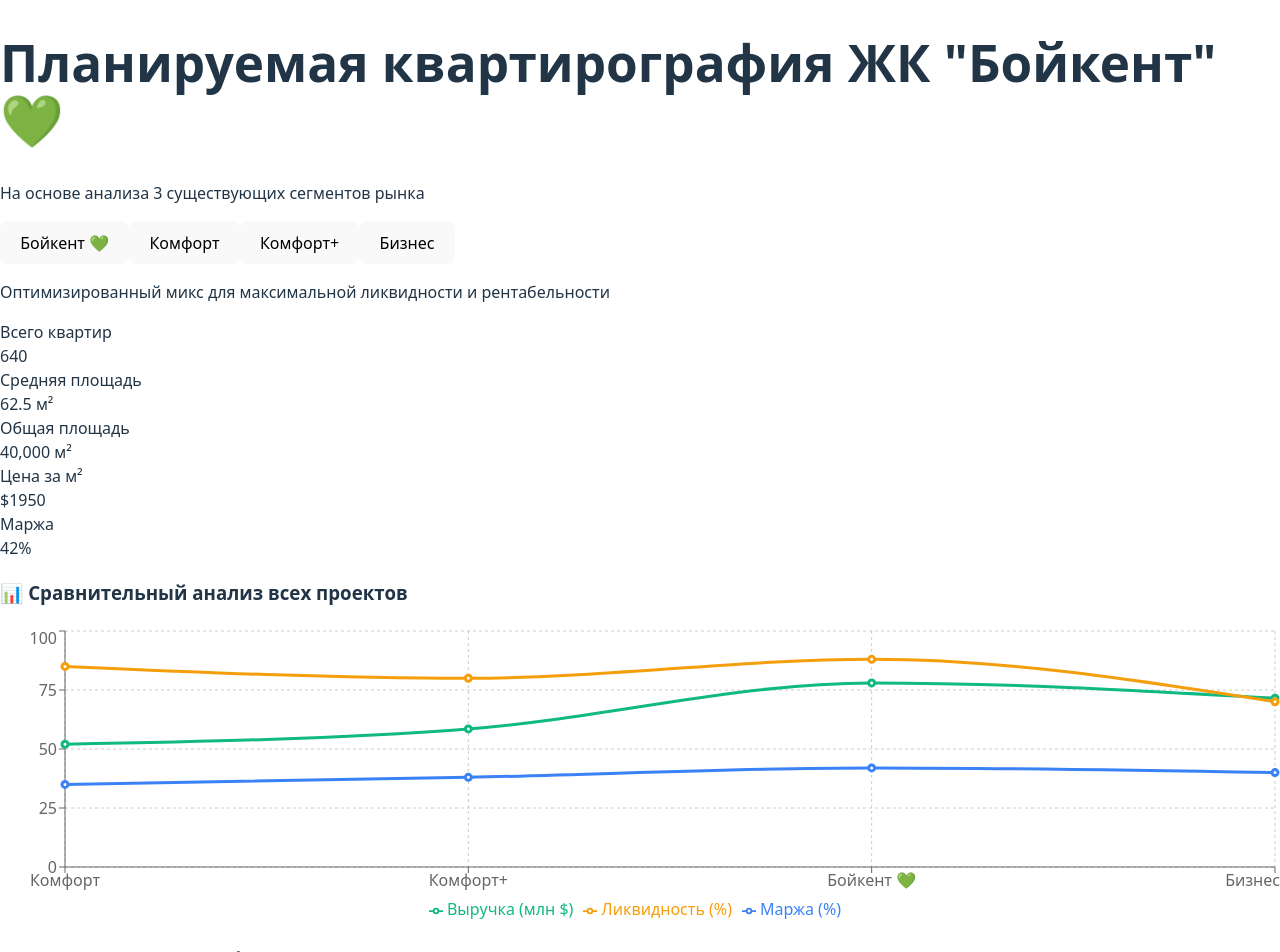
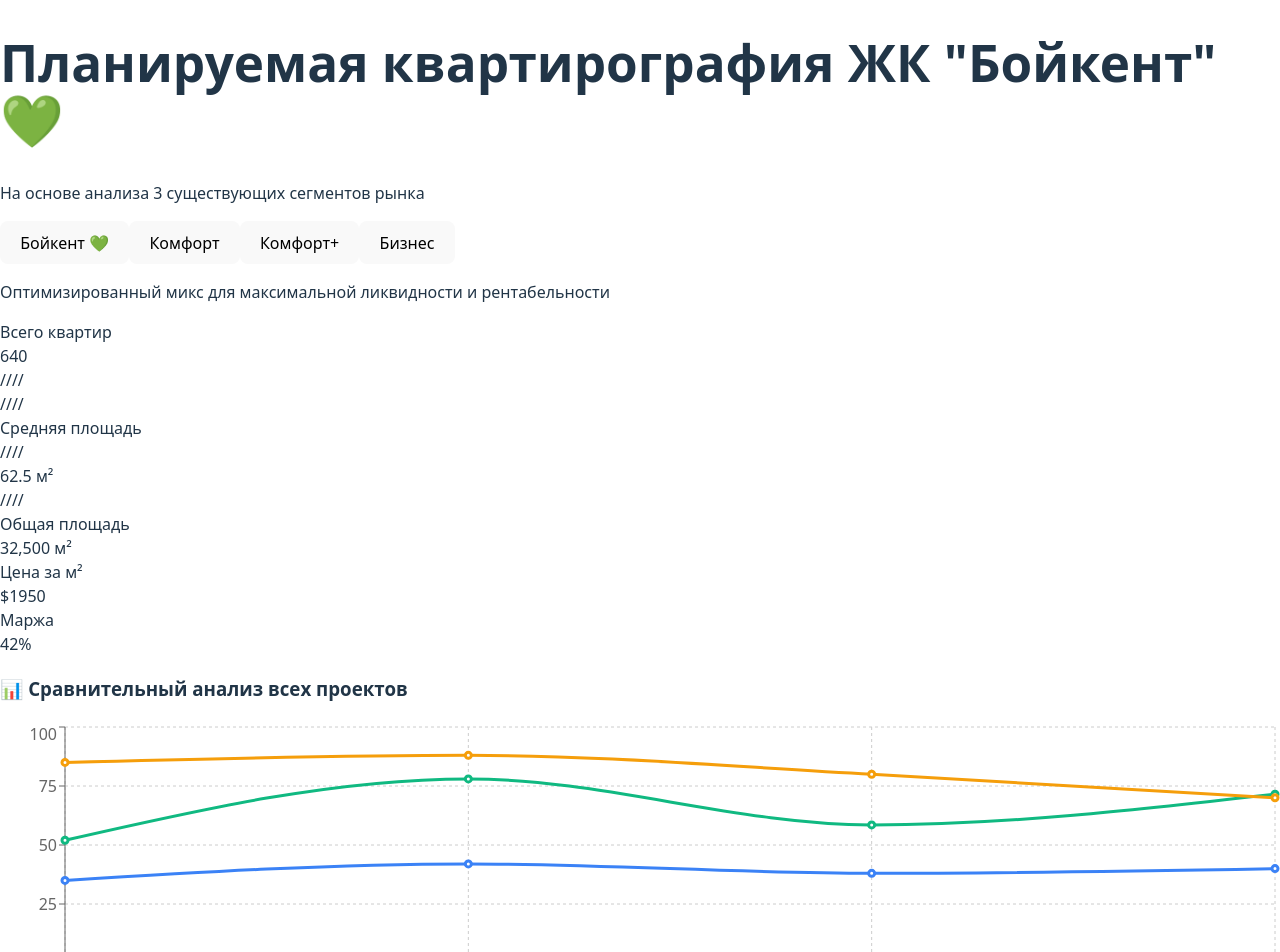
Before and after one commit to BarBerryy/apartment-dashboard, a React (Vite) app: page / in a window 1280 px wide. Shown: the top 952 px of the page. Built offline with nearby package versions, Linux system fonts and the light colour scheme.

Commit message:
Мои изменения

```diff
--- a/src/components/ApartmentMixDashboard.tsx
+++ b/src/components/ApartmentMixDashboard.tsx
@@ -19,7 +19,7 @@ const OptimizedApartmentMixDashboard = () => {
       ],
       totalUnits: 640,
       avgArea: 62.5,
-      totalArea: 40000,
+      totalArea: 32500,
       description: 'Оптимизированный микс для максимальной ликвидности и рентабельности'
     },
     comfort_plus: {
@@ -121,8 +121,8 @@ const OptimizedApartmentMixDashboard = () => {
   // Сравнительный анализ всех проектов
   const comparisonData = [
     { name: 'Комфорт', revenue: 52, margin: 35, avgPrice: 81, liquidity: 85 },
+    { name: 'Бойкент 💚', revenue: 78, margin: 42, avgPrice: 122, liquidity: 88 },
     { name: 'Комфорт+', revenue: 58.5, margin: 38, avgPrice: 91, liquidity: 80 },
-    { name: 'Бойкент 💚', revenue: 78, margin: 42, avgPrice: 122, liquidity: 88 },
     { name: 'Бизнес', revenue: 71.5, margin: 40, avgPrice: 112, liquidity: 70 }
   ];
 
@@ -202,10 +202,10 @@ const OptimizedApartmentMixDashboard = () => {
             <div className="text-sm opacity-90">Всего квартир</div>
             <div className="text-3xl font-bold">{currentData.totalUnits}</div>
           </div>
-          <div className="bg-gradient-to-br from-green-500 to-green-600 rounded-lg p-4 text-white">
-            <div className="text-sm opacity-90">Средняя площадь</div>
-            <div className="text-3xl font-bold">{currentData.avgArea} м²</div>
-          </div>
+          //// <div className="bg-gradient-to-br from-green-500 to-green-600 rounded-lg p-4 text-white">
+          ////  <div className="text-sm opacity-90">Средняя площадь</div>
+          ////  <div className="text-3xl font-bold">{currentData.avgArea} м²</div>
+          //// </div>
           <div className="bg-gradient-to-br from-purple-500 to-purple-600 rounded-lg p-4 text-white">
             <div className="text-sm opacity-90">Общая площадь</div>
             <div className="text-3xl font-bold">{currentData.totalArea.toLocaleString()} м²</div>
```
